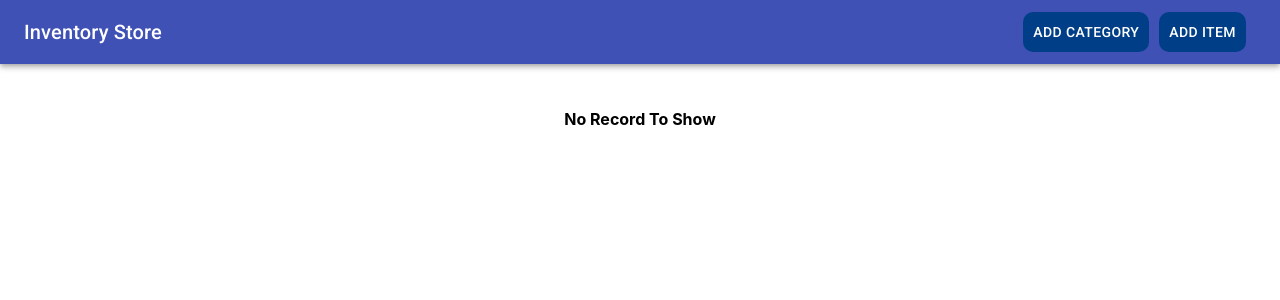
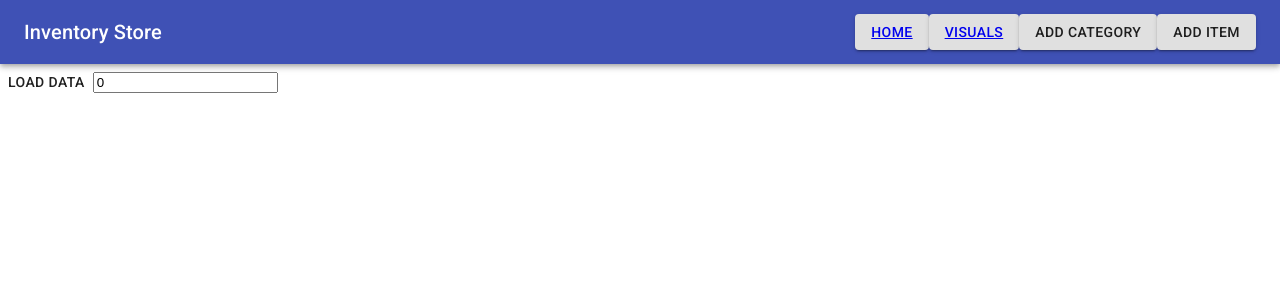
Before and after one commit to mominahmed23/inventory-system, a React (Create React App) app: page /visuals in a window 1280 px wide. Shown: the top 300 px of the page. Built offline with nearby package versions, Linux system fonts and the light colour scheme.

Commit message:
basic charts

```diff
--- a/package.json
+++ b/package.json
@@ -8,11 +8,15 @@
     "@testing-library/jest-dom": "^5.11.4",
     "@testing-library/react": "^11.1.0",
     "@testing-library/user-event": "^12.1.10",
+    "chart.js": "^3.5.0",
+    "faker": "^5.5.3",
     "formik": "^2.2.9",
     "react": "^17.0.2",
+    "react-chartjs-2": "^3.0.4",
     "react-dom": "^17.0.2",
     "react-hook-form": "^7.9.0",
     "react-redux": "^7.2.4",
+    "react-router-dom": "^5.2.0",
     "react-scripts": "4.0.3",
     "redux": "^4.1.0",
     "redux-thunk": "^2.3.0",
--- a/src/App.js
+++ b/src/App.js
@@ -1,7 +1,10 @@
 import { Provider } from "react-redux";
 import store from "./redux/storeConfig/store";
+import Nav from "./components/NavBar";
 import { createMuiTheme, ThemeProvider } from "@material-ui/core";
 import Home from "./components/Home";
+import { BrowserRouter as Router, Switch, Route } from "react-router-dom";
+import DataFromFaker from "./components/DataFromFaker";
 
 const theme = createMuiTheme({
   // palette: {
@@ -17,7 +20,17 @@ function App() {
   return (
     <ThemeProvider theme={theme}>
       <Provider store={store}>
-        <Home />
+        <Router>
+          <Nav />
+          <Switch>
+            <Route path="/visuals">
+              <DataFromFaker />
+            </Route>
+            <Route exact path="/">
+              <Home />
+            </Route>
+          </Switch>
+        </Router>
       </Provider>
     </ThemeProvider>
   );
--- /dev/null
+++ b/src/components/DataFromFaker/index.jsx
@@ -0,0 +1,93 @@
+import { Button, Input, Box } from "@material-ui/core";
+import React, { useState, useEffect } from "react";
+import faker from "faker";
+import { useDispatch, useSelector } from "react-redux";
+import { addItemBulkAction } from "../../redux/actions/items";
+import { generateId } from "./../../utils/common";
+import { Line } from "react-chartjs-2";
+
+const DataFromFaker = () => {
+  const dispatch = useDispatch();
+  const [number, setNumber] = useState(0);
+  const [cd, setcd] = useState(null);
+  const { items } = useSelector((state) => state);
+  const loadDataFromFaker = () => {
+    if (number) {
+      const items = [];
+      for (let i = 0; i < number; i++) {
+        const { id } = generateId("item");
+        const singleItem = {
+          id,
+          product: faker.commerce.department(),
+          quantity: faker.datatype.number(),
+          itemCode: faker.datatype.string(),
+          hsn: faker.datatype.string(),
+          salesPrice: faker.commerce.price(),
+          purchasePrice: faker.commerce.price(),
+          mrp: faker.commerce.price(),
+          discount: faker.datatype.float(),
+          texSlab: 5,
+        };
+        items.push(singleItem);
+      }
+      console.log(items);
+      dispatch(addItemBulkAction(items));
+    }
+  };
+
+  const changeDataSet = (val) => {
+    setcd({
+      labels: [...items.map((i) => i.product)],
+      datasets: [
+        {
+          label: val,
+          data: [...items.map((i) => i[val])],
+          borderColor: "rgb(75, 192, 192)",
+        },
+      ],
+    });
+  };
+
+  useEffect(() => {
+    if (items.length) {
+      setcd({
+        labels: [...items.map((i) => i.product)],
+        datasets: [
+          {
+            label: "Price",
+            data: [...items.map((i) => i.salesPrice)],
+            borderColor: "rgb(75, 192, 192)",
+          },
+        ],
+      });
+    }
+  }, [items]);
+
+  return (
+    <div>
+      <Button onClick={loadDataFromFaker}>load data</Button>
+      <input
+        value={number}
+        onChange={(e) => setNumber(e.target.value)}
+        type="number"
+        min={1}
+      />
+      {cd === null ? null : (
+        <div style={{ padding: "100px 150px" }}>
+          <div>
+            <select onChange={(e) => changeDataSet(e.target.value)}>
+              <option selected value="salesPrice">
+                Sales Price
+              </option>
+              <option value="purchasePrice">Purchase Price</option>
+              <option value="mrp">MRP</option>
+            </select>
+          </div>
+          <Line data={cd} />
+        </div>
+      )}
+    </div>
+  );
+};
+
+export default DataFromFaker;
--- a/src/components/Home/index.jsx
+++ b/src/components/Home/index.jsx
@@ -1,18 +1,10 @@
 import React from "react";
-import Categories from "./../Categories/index";
 import Items from "./../Items/index";
-import Nav from "./../NavBar/index";
-import { useDispatch } from "react-redux";
-import { addCategoryAction } from "../../redux/actions/categories/index";
+import DataFromFaker from "../DataFromFaker";
 const Home = () => {
-  const dispatch= useDispatch();
-  const submitCategoryData = (data) => {
-    dispatch(addCategoryAction(data));
-  };
   return (
     <div>
-      <Nav   submitCategoryData={submitCategoryData}/>
-      <Items submitCategoryData={submitCategoryData}/>
+      <Items />
     </div>
   );
 };
--- a/src/components/NavBar/index.js
+++ b/src/components/NavBar/index.js
@@ -1,15 +1,17 @@
-import React, {useState} from 'react';
-import { makeStyles } from '@material-ui/core/styles';
-import AppBar from '@material-ui/core/AppBar';
-import Toolbar from '@material-ui/core/Toolbar';
-import Typography from '@material-ui/core/Typography';
-import Button from '@material-ui/core/Button';
-import AddItemForm from '../Items/AddItemForm';
-import AddClientForm from '../Categories/AddCategoryForm';
-import { useSelector } from 'react-redux';
-import { addItemAction } from '../../redux/actions/items';
-import { useDispatch } from 'react-redux';
-import FormModal from '../common/FormModal';
+import React, { useState } from "react";
+import { makeStyles } from "@material-ui/core/styles";
+import AppBar from "@material-ui/core/AppBar";
+import Toolbar from "@material-ui/core/Toolbar";
+import Typography from "@material-ui/core/Typography";
+import Button from "@material-ui/core/Button";
+import AddItemForm from "../Items/AddItemForm";
+import AddClientForm from "../Categories/AddCategoryForm";
+import { useSelector } from "react-redux";
+import { addItemAction } from "../../redux/actions/items";
+import { useDispatch } from "react-redux";
+import FormModal from "../common/FormModal";
+import { addCategoryAction } from "./../../redux/actions/categories/index";
+import { Link } from "react-router-dom";
 
 const useStyles = makeStyles((theme) => ({
   root: {
@@ -21,14 +23,14 @@ const useStyles = makeStyles((theme) => ({
   title: {
     flexGrow: 1,
   },
-  btn:{
-    borderRadius:'10px',
-    border:"2px solid #003f88",
-    backgroundColor:"#003f88"
-  }
+  btn: {
+    borderRadius: "10px",
+    border: "2px solid #003f88",
+    backgroundColor: "#003f88",
+  },
 }));
 
-export default function ButtonAppBar({submitCategoryData}) {
+export default function ButtonAppBar() {
   const classes = useStyles();
   const [open, setOpen] = useState(false);
   const [openItem, setOpenItem] = useState(false);
@@ -47,7 +49,6 @@ export default function ButtonAppBar({submitCategoryData}) {
     setOpenItem(true);
   };
 
-
   const handleCloseItem = () => {
     setOpenItem(false);
   };
@@ -57,16 +58,31 @@ export default function ButtonAppBar({submitCategoryData}) {
     dispatch(addItemAction(data));
   };
 
+  const submitCategoryData = (data) => {
+    dispatch(addCategoryAction(data));
+  };
+
   return (
     <div className={classes.root}>
       <AppBar position="static">
         <Toolbar>
-
           <Typography variant="h6" className={classes.title}>
             Inventory Store
           </Typography>
-          <Button style={{borderRadius:'10px',border:"2px solid #003f88",backgroundColor:"#003f88"}} color="inherit" onClick={handleClickOpen}>Add Category</Button>
-          <Button style={{borderRadius:'10px',border:"2px solid #003f88",backgroundColor:"#003f88" , margin:'0px 10px'}} color="inherit" onClick={handleClickOpenItem}>Add Item</Button>
+          <div>
+            <Button variant="contained">
+              <Link to="/">Home</Link>
+            </Button>
+            <Button variant="contained">
+              <Link to="/visuals">Visuals</Link>
+            </Button>
+            <Button variant="contained" onClick={handleClickOpen}>
+              Add Category
+            </Button>
+            <Button variant="contained" onClick={handleClickOpenItem}>
+              Add Item
+            </Button>
+          </div>
         </Toolbar>
       </AppBar>
       {open && (
@@ -75,11 +91,18 @@ export default function ButtonAppBar({submitCategoryData}) {
           open={open}
           handleClose={handleClose}
         >
-          <AddClientForm submitCategoryData={submitCategoryData} handleClose={handleClose}/>
+          <AddClientForm
+            submitCategoryData={submitCategoryData}
+            handleClose={handleClose}
+          />
         </FormModal>
       )}
       {openItem && (
-        <FormModal title="Add New Item" open={openItem} handleClose={handleCloseItem}>
+        <FormModal
+          title="Add New Item"
+          open={openItem}
+          handleClose={handleCloseItem}
+        >
           <AddItemForm
             categories={categories}
             submitAddItem={submitAddItem}
--- a/src/redux/actions/items/index.js
+++ b/src/redux/actions/items/index.js
@@ -5,11 +5,11 @@ export const addItemAction = (data) => {
   };
 };
 export const editItemAction = (data, id) => {
-  console.log(id)
+  console.log(id);
   return {
     type: "EDIT_ITEM",
     payload: data,
-    id
+    id,
   };
 };
 export const deleteItemAction = (id) => {
@@ -18,3 +18,10 @@ export const deleteItemAction = (id) => {
     payload: id,
   };
 };
+
+export const addItemBulkAction = (data) => {
+  return {
+    type: "ADD_ITEM_BULK",
+    payload: data,
+  };
+};
--- a/src/redux/reducers/items/index.js
+++ b/src/redux/reducers/items/index.js
@@ -6,12 +6,14 @@ const itemsReducer = (state = initialState, action) => {
     case "ADD_ITEM":
       return [...state, action.payload];
     case "EDIT_ITEM":
-      const temp2 = state.filter(item => item.id !== action.id)
-      temp2.push({itemId:action.id, ...action.payload})
+      const temp2 = state.filter((item) => item.id !== action.id);
+      temp2.push({ itemId: action.id, ...action.payload });
       return [...temp2];
     case "DELETE_ITEM":
       const temp = state.filter((item) => item.id !== action.payload);
       return [...temp];
+    case "ADD_ITEM_BULK":
+      return [...action.payload];
     default:
       return state;
   }
```
Also changed, not shown: src/components/Items/index.jsx (+43 -25 lines), 1 other file (tests, documents, lock files or other folders).
